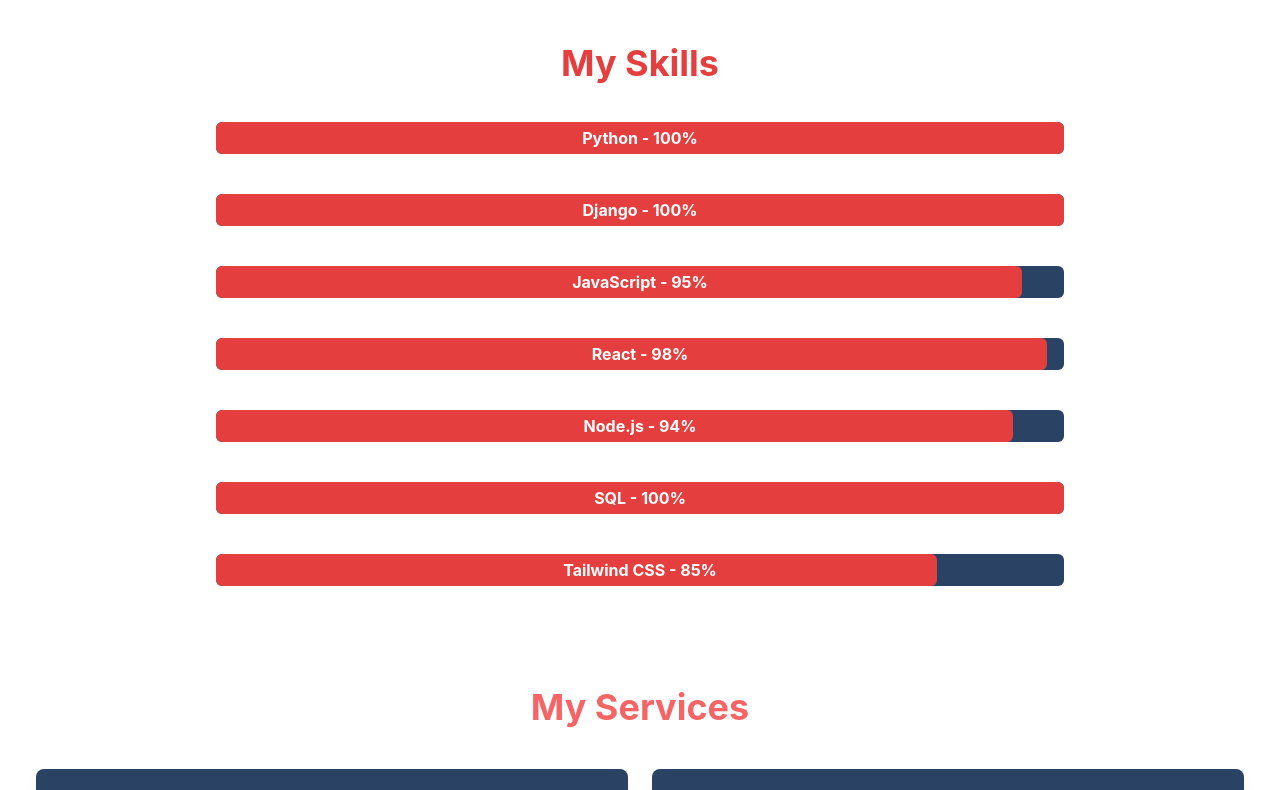
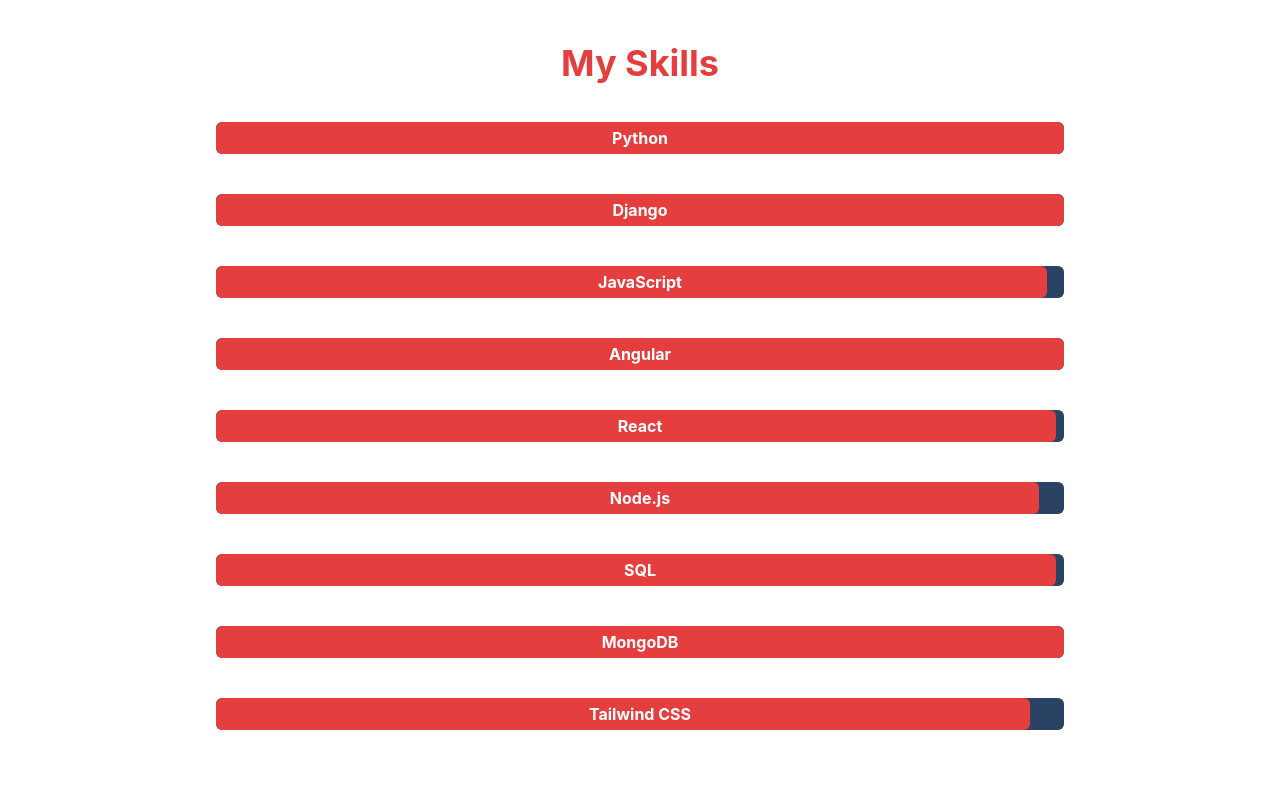
Before and after one commit to sydbilal/Portfolio-Main, a React (Vite) app in the folder my-vite-app/: page / in a window 1280 px wide. Shown: the part 1740-2530 px from the top of the page. Built offline with nearby package versions, Linux system fonts and the light colour scheme.

Commit message:
uo/ux fixes

```diff
--- a/my-vite-app/src/Components/Contactme.jsx
+++ b/my-vite-app/src/Components/Contactme.jsx
@@ -134,7 +134,14 @@
           </HStack>
         </Flex>
       </Flex>
+      <Box mt={10} textAlign="center">
+        <Text fontSize="sm" color={colorMode === 'dark' ? 'gray.300' : 'gray.600'}>
+          © 2022 MustafaNadeem. All Rights Reserved.
+        </Text>
+      </Box>
+
     </Box>
+
   );
 };
 
--- a/my-vite-app/src/Components/SkillsBar.jsx
+++ b/my-vite-app/src/Components/SkillsBar.jsx
@@ -4,11 +4,13 @@
 const skills = [
   { name: 'Python', percentage: 100 },
   { name: 'Django', percentage: 100 },
-  { name: 'JavaScript', percentage: 95 },
-  { name: 'React', percentage: 98 },
-  { name: 'Node.js', percentage: 94 },
-  { name: 'SQL', percentage: 100 },
-  { name: 'Tailwind CSS', percentage: 85 },
+  { name: 'JavaScript', percentage: 98 },
+  { name: 'Angular', percentage: 100 },
+  { name: 'React', percentage: 99 },
+  { name: 'Node.js', percentage: 97 },
+  { name: 'SQL', percentage: 99 },
+  { name: 'MongoDB', percentage: 100 },
+  { name: 'Tailwind CSS', percentage: 96 },
 ];
 
 const SkillBar = ({ skill }) => {
@@ -39,7 +41,7 @@
         fontWeight="bold"
       >
         <Text>
-          {skill.name} - {skill.percentage}%
+          {skill.name}
         </Text>
       </Flex>
     </Box>
```
